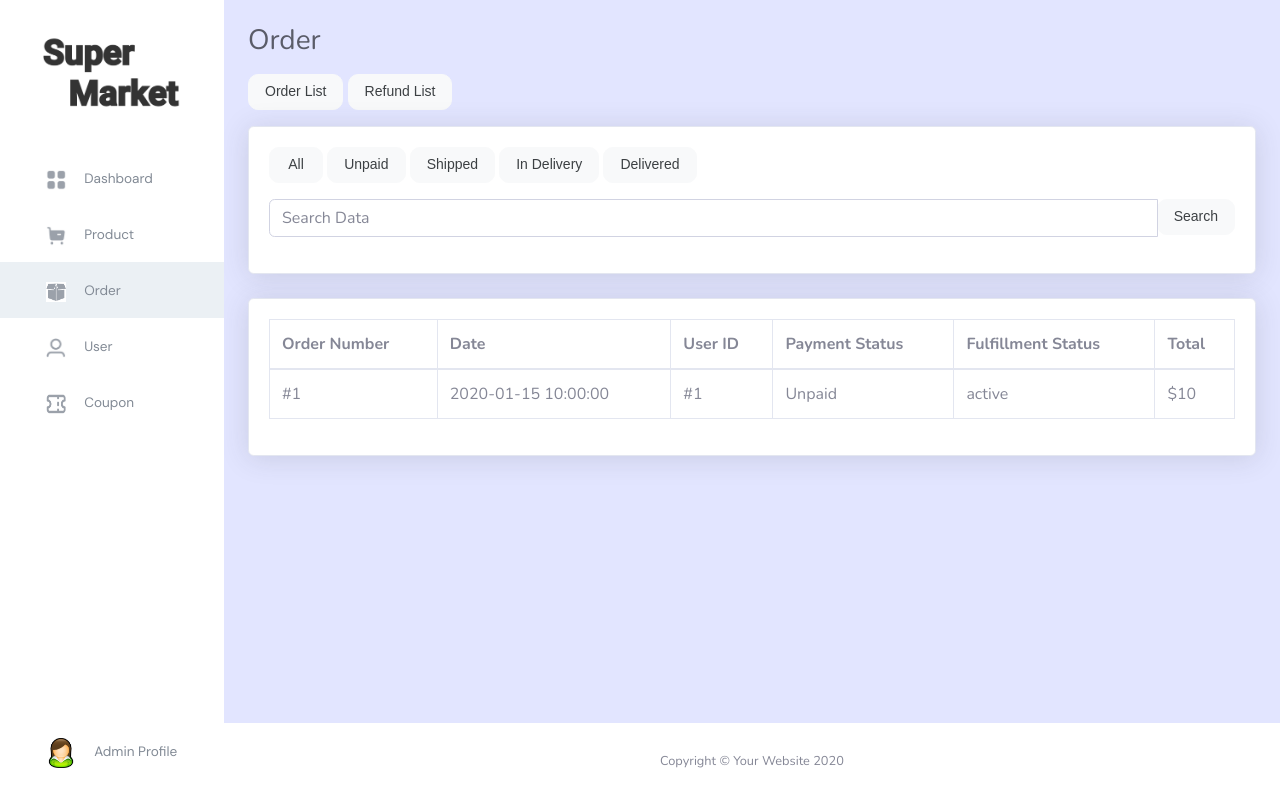
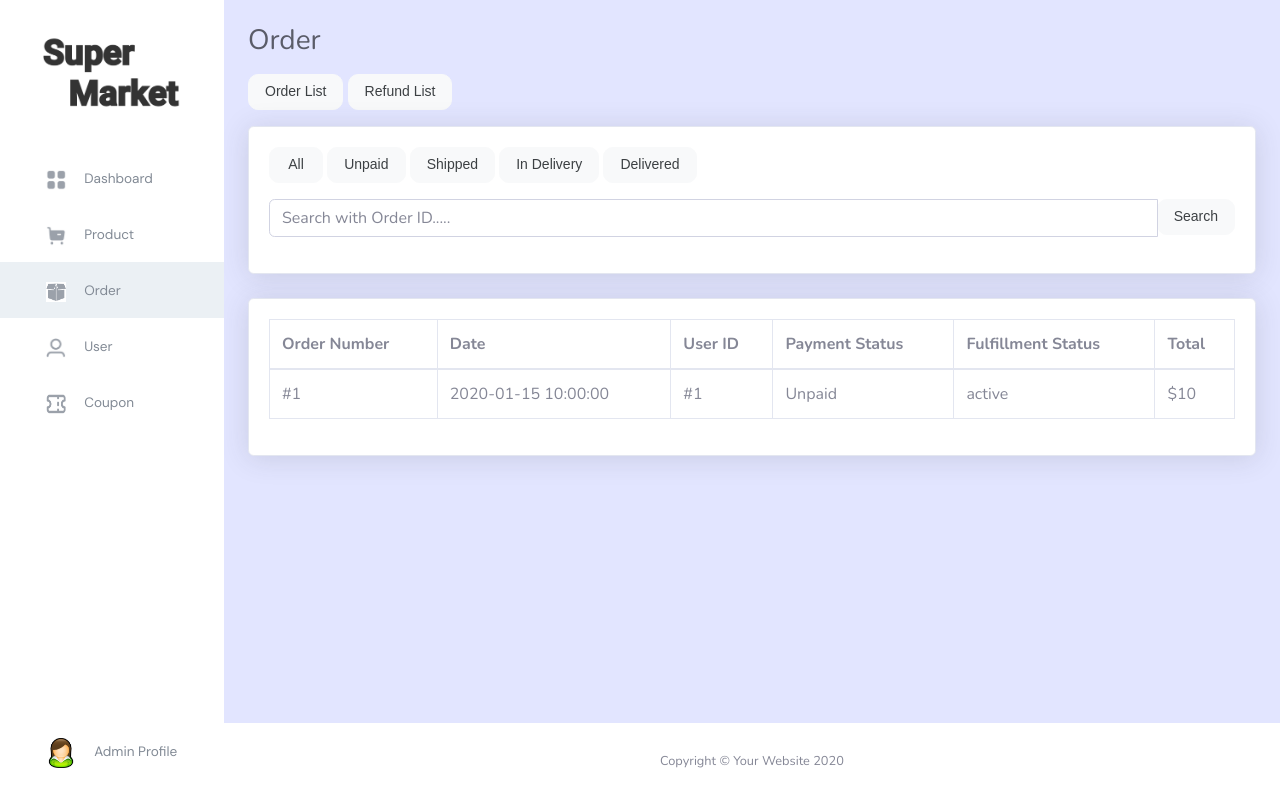
Before and after one commit to JeongyeongP/CAN302-Admin-Page, a PHP site: page /order.php in a window 1280 px wide. Run offline with PHP 8.4, Linux system fonts and the light colour scheme; tables that the repository leaves empty or names only in its code hold one stand-in row (values such as "Sample post").

Commit message:
Order page

```diff
--- a/order.php
+++ b/order.php
@@ -94,7 +94,7 @@
                         </form>
                         <form action="" method="post">
                            <div class="input-group mb-3">
-                              <input type="text" name="data" id='data' class="form-control" placeholder="Search Data" aria-label="Search data" >
+                              <input type="text" name="data" id='data' class="form-control" placeholder="Search with Order ID....." aria-label="Search data" >
                               <div class="input-group-append">
                                  <button type="submit" class="button-16" id="search_order" name="search_order" value="search_order">Search</button>
                               </div>
```
